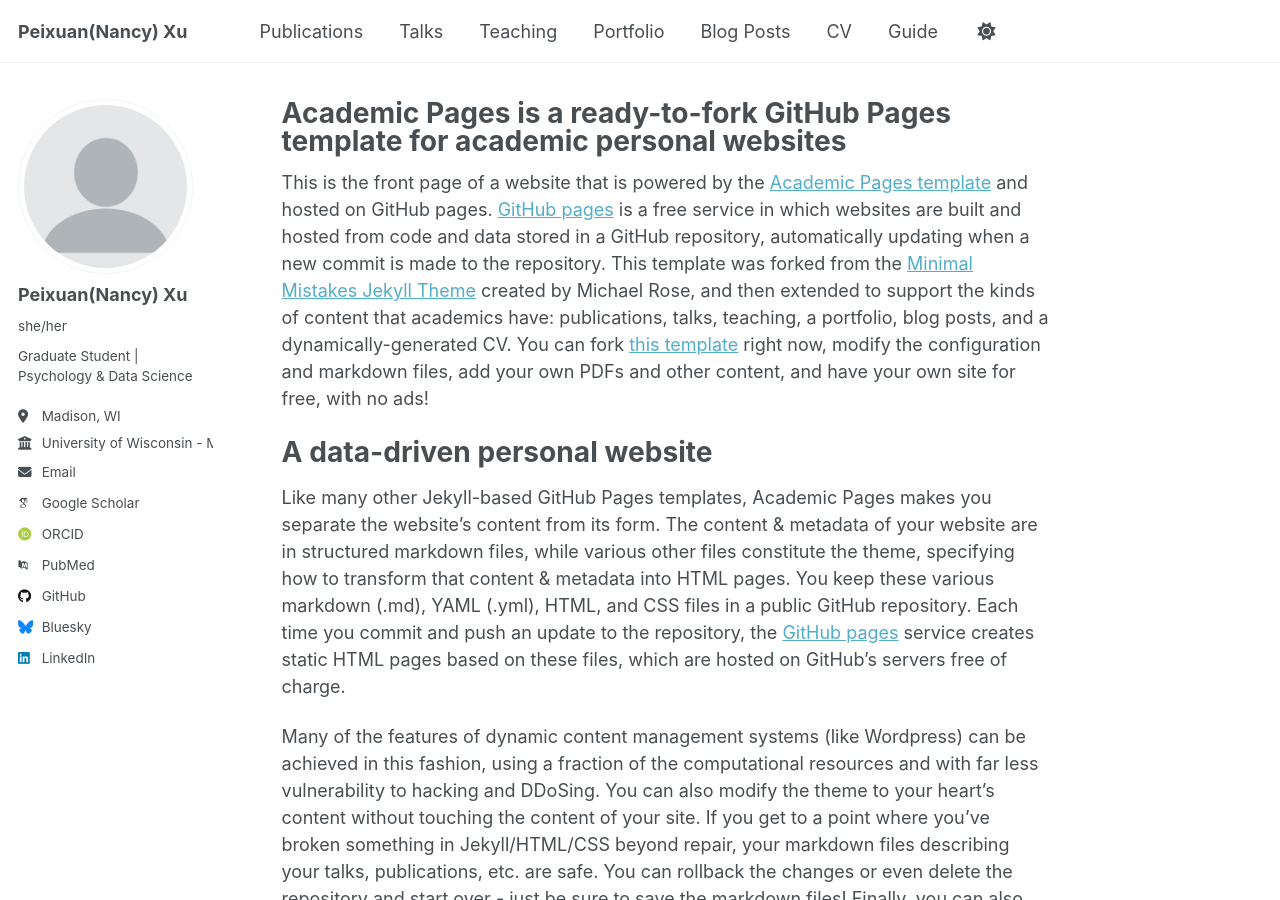
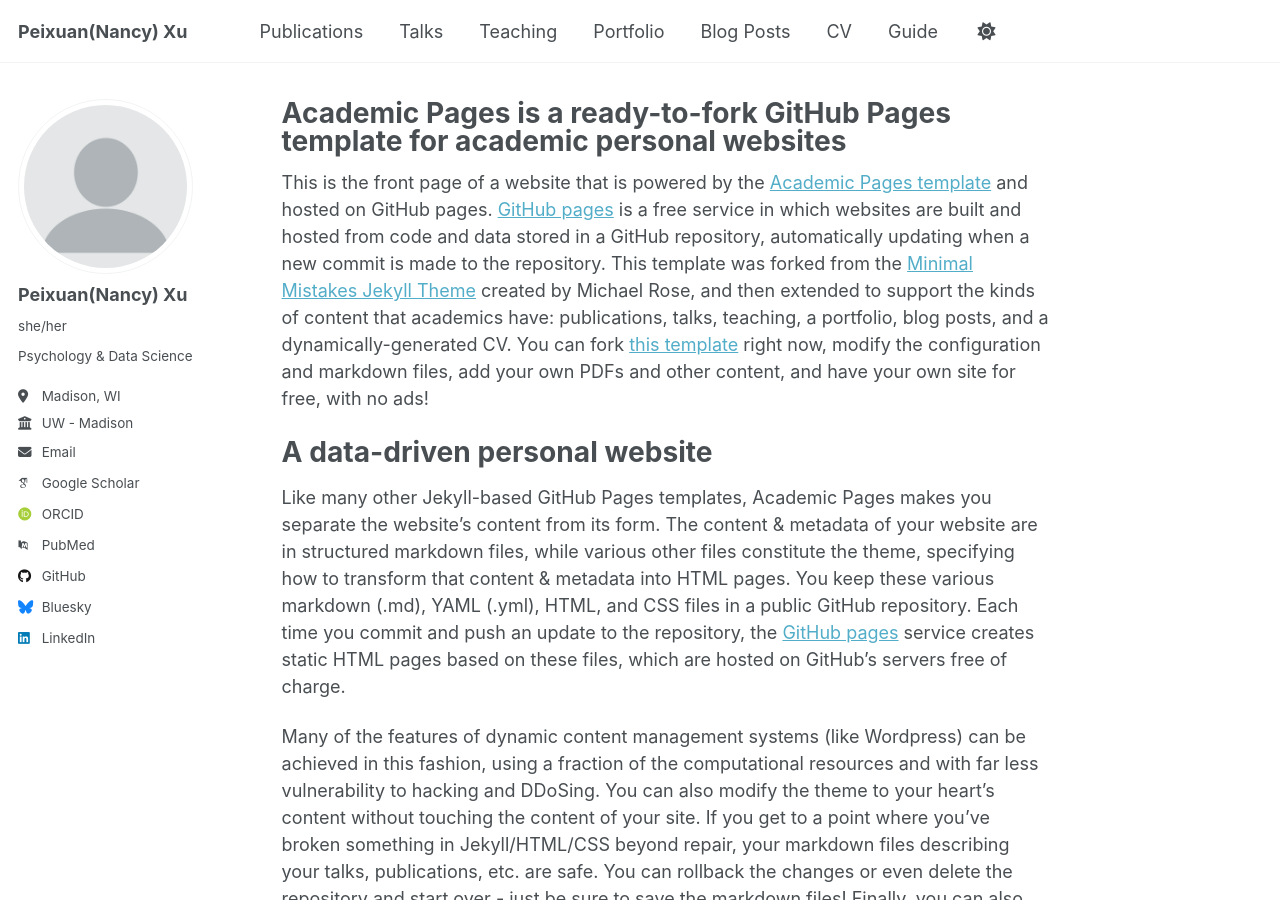
Before and after one commit to pxx88/pxx88.github.io, a Jekyll site: the page built from _pages/about.md, in a window 1280 px wide and 900 px high. Built offline with Jekyll 4.4.1, drawn with Linux system fonts in a browser that asks for light colours; some web fonts are replaced.

Commit message:
Update _config.yml

```diff
--- a/_config.yml
+++ b/_config.yml
@@ -25,9 +25,9 @@ author:
   avatar           : "profile.png"
   name             : "Peixuan(Nancy) Xu"
   pronouns         : "she/her"
-  bio              : "Graduate Student | Psychology & Data Science"
+  bio              : "Psychology & Data Science"
   location         : "Madison, WI"
-  employer         : "University of Wisconsin - Madison"
+  employer         : "UW - Madison"
   uri              : # URL
   email            : "pxu73@wisc.edu"
 
```
